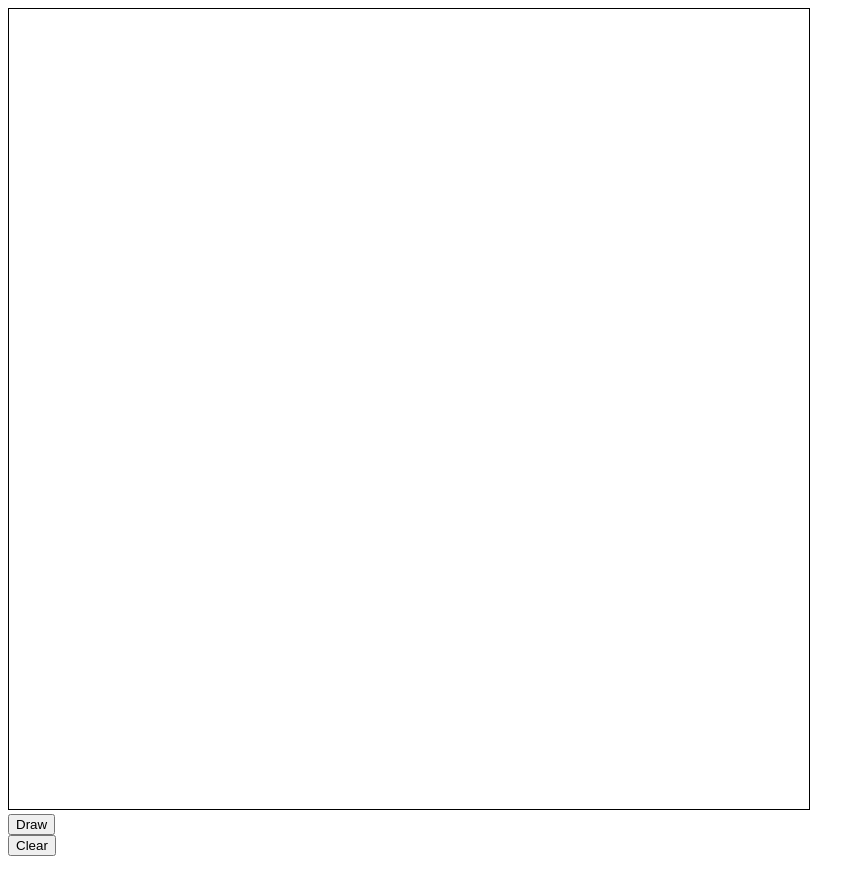
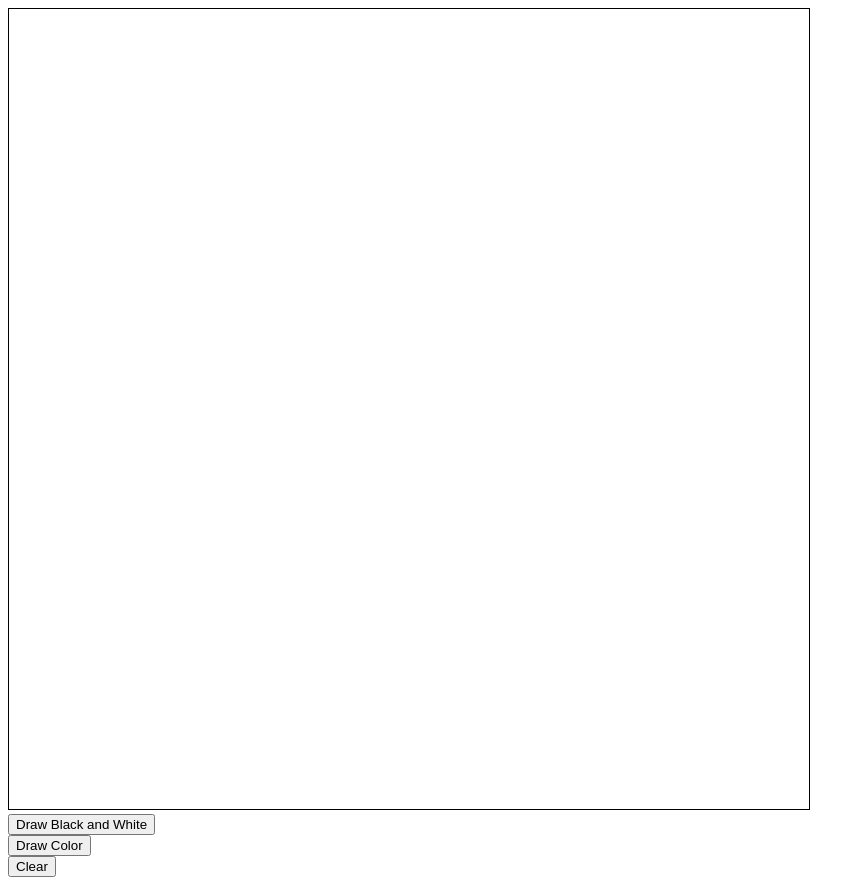
Before and after one commit to HunterCarlson/mandelbrot-ng, an Angular app: page / in a window 1280 px wide. Shown: the whole page, without its empty margins (0-865 px from the left). Before the commit the page ends 864 px from the top, so only its background shows below. Built offline with nearby package versions, Linux system fonts and the light colour scheme.

Commit message:
now in color!

```diff
--- a/src/app/app.component.html
+++ b/src/app/app.component.html
@@ -3,7 +3,10 @@
     <canvas #canvas width="800" height="800"></canvas>
   </div>
   <div>
-    <button (click)="draw()">Draw</button>
+    <button (click)="drawBlackAndWhite()">Draw Black and White</button>
+  </div>
+  <div>
+    <button (click)="drawColor()">Draw Color</button>
   </div>
   <div>
     <button (click)="clear()">Clear</button>
--- a/src/app/app.component.ts
+++ b/src/app/app.component.ts
@@ -1,6 +1,7 @@
 import { Component, ElementRef, ViewChild } from '@angular/core';
 import { Mandelbrot } from './mandelbrot';
 import { Pixel } from './pixel';
+import * as convert from 'color-convert';
 
 @Component({
   selector: 'app-root',
@@ -26,7 +27,7 @@ export class AppComponent {
     this.ctx.clearRect(0, 0, this.ctx.canvas.width, this.ctx.canvas.height);
   }
 
-  draw(): void {
+  drawBlackAndWhite(): void {
     const px = new Pixel(this.ctx);
     const pixels = this.mandelbrot.generate(this.size, this.maxIterations);
 
@@ -41,4 +42,28 @@ export class AppComponent {
       }
     }
   }
+
+  drawColor(): void {
+    const px = new Pixel(this.ctx);
+    const pixels = this.mandelbrot.generate(this.size, this.maxIterations);
+
+    for (let i = 0; i < this.size; i++) {
+      for (let j = 0; j < this.size; j++) {
+        if (pixels[i][j] == this.maxIterations || pixels[i][j] == 0) {
+          this.ctx.fillStyle = 'black';
+        } else {
+          this.ctx.fillStyle = this.mapIterationToRgb(pixels[i][j]);
+        }
+        px.drawPixel(i, j);
+      }
+    }
+  }
+
+  // TODO: move this to a Dict so we don't have to recalculate each time
+  mapIterationToRgb(i: number): string {
+    const hueStep = 360 / this.maxIterations;
+    const hue = hueStep * i;
+    const colorHex = convert.hsl.hex([hue, 100, 50]);
+    return `#${colorHex}`;
+  }
 }
```
